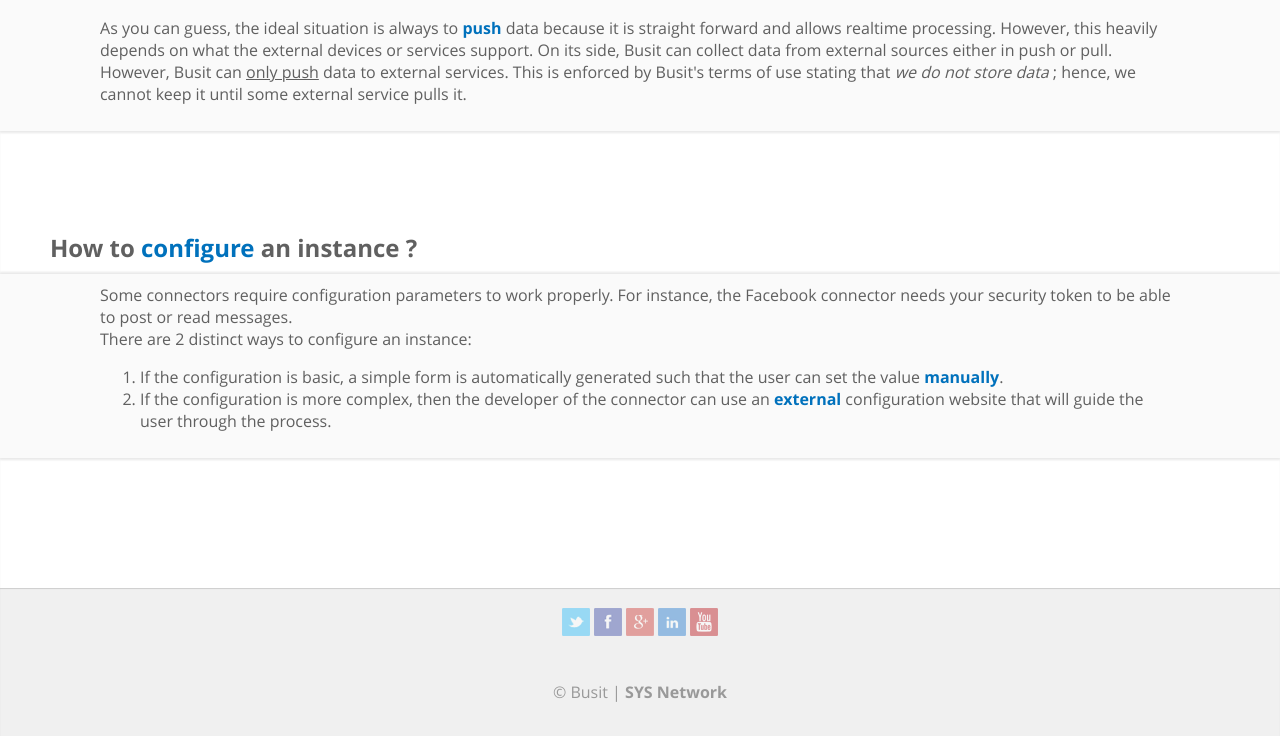
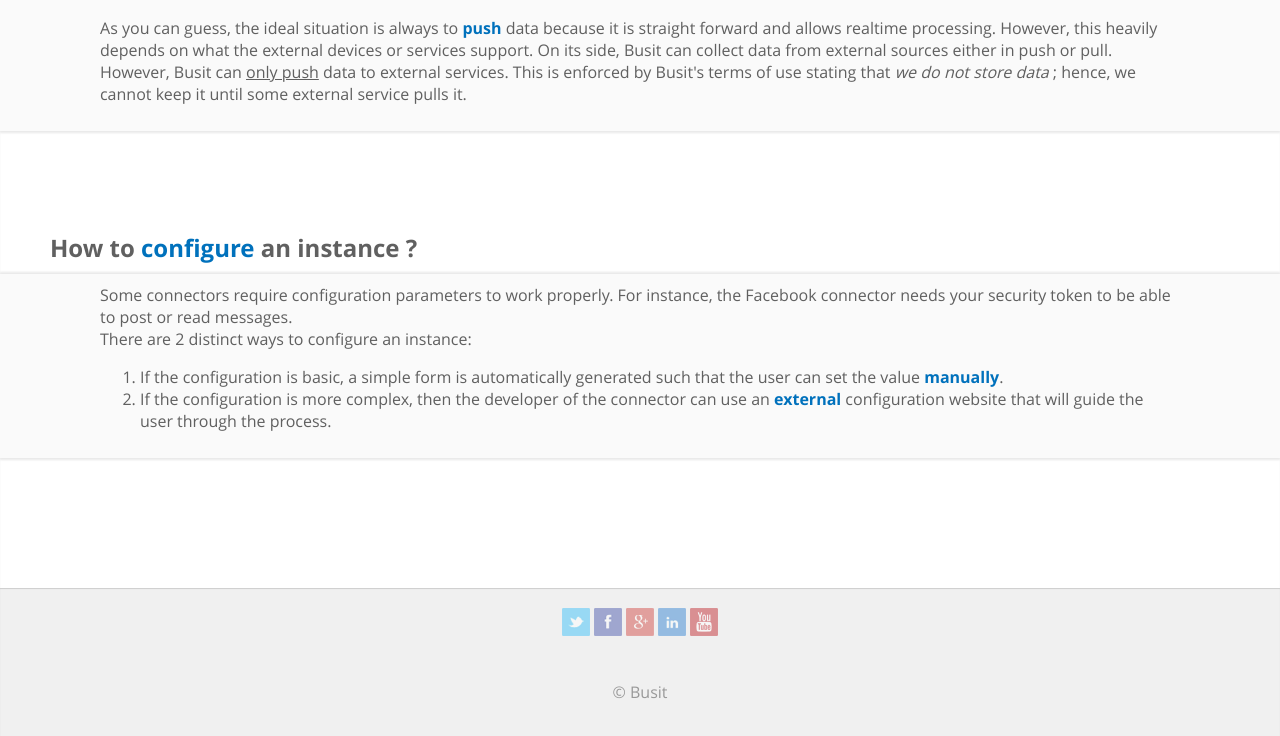
Before and after one commit to Busit/Busit.github.io, a plain HTML site: page concepts.html in a window 1280 px wide. Shown: the part 3821-4557 px from the top of the page. Drawn offline with Linux system fonts and the light colour scheme.

Commit message:
Ownership change

```diff
--- a/concepts.html
+++ b/concepts.html
@@ -250,8 +250,7 @@
 					<img src="img/youtube.png" alt="YouTube" />
 				</a>
 			</div>
-			<div class="copyright">&copy; <a href='//www.busit.com'>Busit</a> |
-			<a style='font-weight: bold;' href='//www.sys.as'>SYS Network</a></div>
+			<div class="copyright">&copy; <a href='//www.busit.com'>Busit</a></div>
 		</footer>
 		<div id="help">
 			Is something unclear, you've spotted a mistake, or you need more details ?<br /><br />
```
